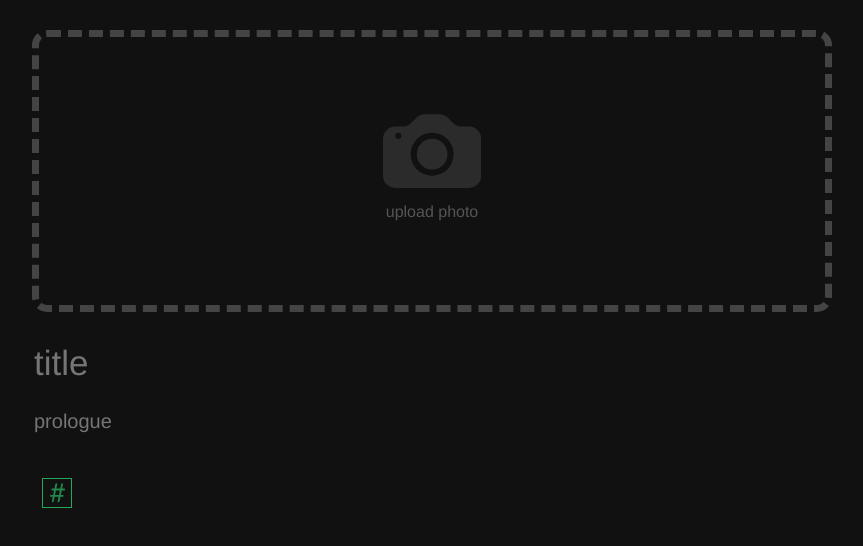
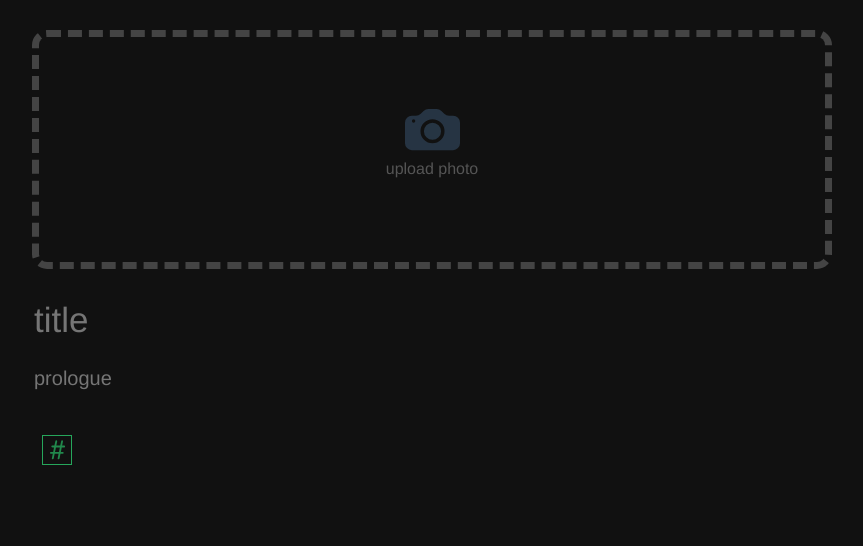
Before and after one commit to okuxxbos20/sick-poker-timer, a Vue app: page /form in a window 1280 px wide. Shown: the top 546 px of the page, without its empty margins (208-1071 px from the left). Built offline with nearby package versions, Linux system fonts and the light colour scheme; a web font is replaced by a local one.

Commit message:
change width and hight rule

```diff
--- a/src/assets/icons/PhotoIcon.vue
+++ b/src/assets/icons/PhotoIcon.vue
@@ -15,16 +15,14 @@ export default {
 
 <style lang="scss" scoped>
 .icon {
-  width: 12.5%;
-  height: 12.5%;
+  width: 55px;
+  height: 55px;
   border-radius: 50%;
   margin: 0 20px;
   transition: 200ms;
   &:hover { cursor: pointer; }
   path {
-    fill: #333;
     opacity: 0.8;
-    &:hover { opacity: 1.0; }
   }
 }
 </style>
```
